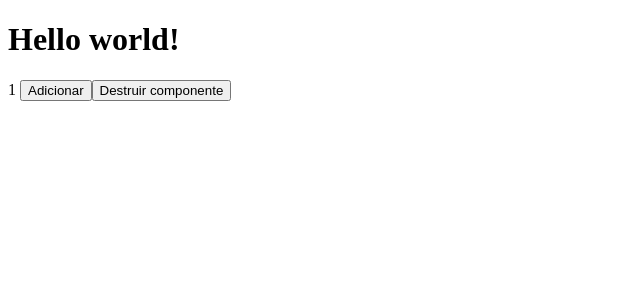
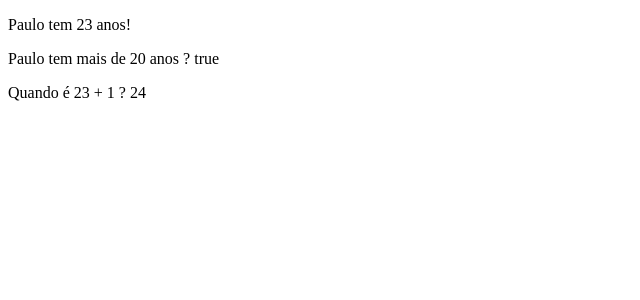
Before and after one commit to yihongz/Angular-playground, an Angular app in the folder test-app/: page / in a window 1280 px wide. Shown: the top 300 px of the page, without its empty margins (0-640 px from the left). Built offline with nearby package versions, Linux system fonts and the light colour scheme.

Commit message:
Interpolation

```diff
--- a/test-app/src/app/app.component.ts
+++ b/test-app/src/app/app.component.ts
@@ -1,59 +1,12 @@
-import { AfterContentChecked, AfterContentInit, AfterViewChecked, AfterViewInit, Component, DoCheck, OnInit } from '@angular/core';
-/*
-  DoCheck,
-  AfterContentInit,
-  AfterContentChecked,
-  AfterViewInit,
-  AfterViewChecked
-*/
+import { Component, OnInit } from '@angular/core';
 @Component({
   selector: 'app-root',
   template: `
-  <app-title *ngIf="destruir" title="Hello world!"></app-title>
-  {{ valor }}
-  <button (click)="adicionar()">Adicionar</button>
-  <button (click)="destruirComponente()">Destruir componente</button>
+  <app-data-biding></app-data-biding>
   <router-outlet></router-outlet>`
 })
-export class AppComponent implements OnInit, DoCheck, AfterContentInit, AfterContentChecked, AfterViewInit, AfterViewChecked {
-  public valor: number = 1;
-  public destruir: boolean = true;
+export class AppComponent implements OnInit {
+  constructor() { }
 
-  constructor() {
-  }
-
-  public adicionar(): number {
-    return this.valor += 1;
-  }
-
-  public destruirComponente(): void {
-    this.destruir = false;
-  }
-
-  ngOnInit(): void {
-    /*console.log(1)
-    setTimeout(() => {
-      console.log(2);
-    }, 5000)*/
-  }
-
-  ngDoCheck(): void {
-    console.log("ngDoCheck");
-  }
-
-  ngAfterContentInit(): void {
-    console.log("ngAfterContentInit");
-  }
-
-  ngAfterContentChecked(): void {
-    console.log("ngAfterContentChecked");
-  }
-
-  ngAfterViewInit(): void {
-    console.log("ngAfterViewInit");
-  }
-
-  ngAfterViewChecked(): void {
-    console.log("ngAfterViewChecked");
-  }
+  ngOnInit(): void { }
 }
--- a/test-app/src/app/app.module.ts
+++ b/test-app/src/app/app.module.ts
@@ -4,11 +4,13 @@
 import { AppRoutingModule } from './app-routing.module';
 import { AppComponent } from './app.component';
 import { TitleComponent } from './title/title.component';
+import { DataBidingComponent } from './data-biding/data-biding.component';
 
 @NgModule({
   declarations: [
     AppComponent,
-    TitleComponent
+    TitleComponent,
+    DataBidingComponent
   ],
   imports: [
     BrowserModule,
--- /dev/null
+++ b/test-app/src/app/data-biding/data-biding.component.html
@@ -0,0 +1,3 @@
+<p>{{ nome }} tem {{ idade }} anos!</p>
+<p>{{ nome }} tem mais de 20 anos ? {{idade > 20}}</p>
+<p>Quando é {{idade}} + 1 ? {{ idade + 1 }}</p>
--- /dev/null
+++ b/test-app/src/app/data-biding/data-biding.component.ts
@@ -0,0 +1,18 @@
+import { Component, OnInit } from '@angular/core';
+
+@Component({
+  selector: 'app-data-biding',
+  templateUrl: './data-biding.component.html',
+  styleUrls: ['./data-biding.component.scss']
+})
+export class DataBidingComponent implements OnInit {
+
+  public nome:string = "Paulo";
+  public idade:number = 23;
+
+  constructor() { }
+
+  ngOnInit(): void {
+  }
+
+}
```
Also changed, not shown: test-app/src/app/data-biding/data-biding.component.scss (added), 1 other file (tests, documents, lock files or other folders).
